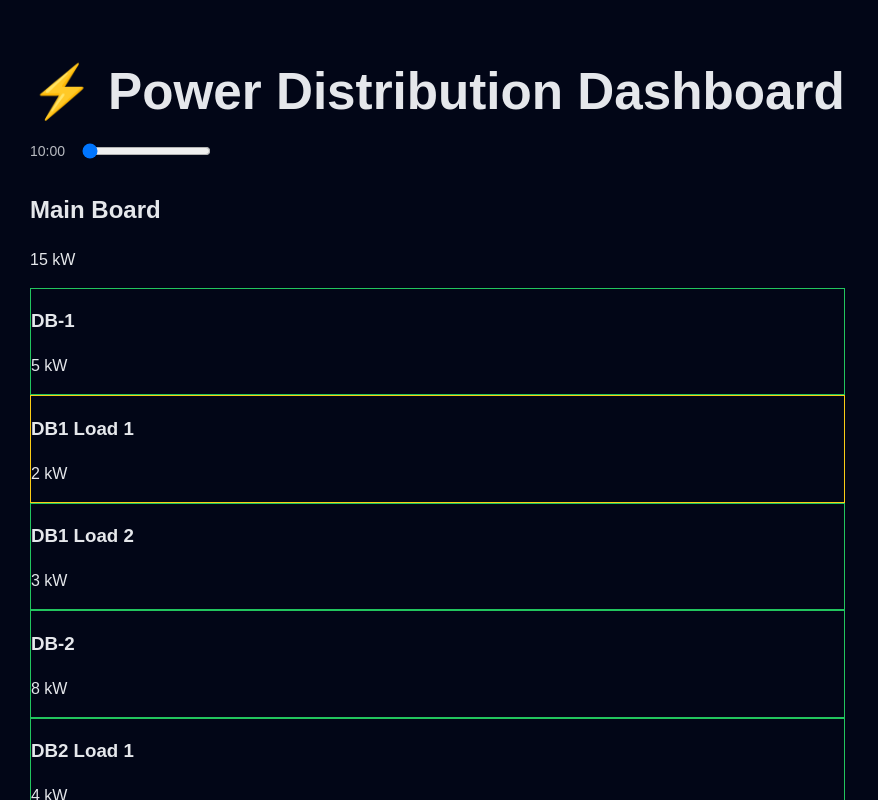
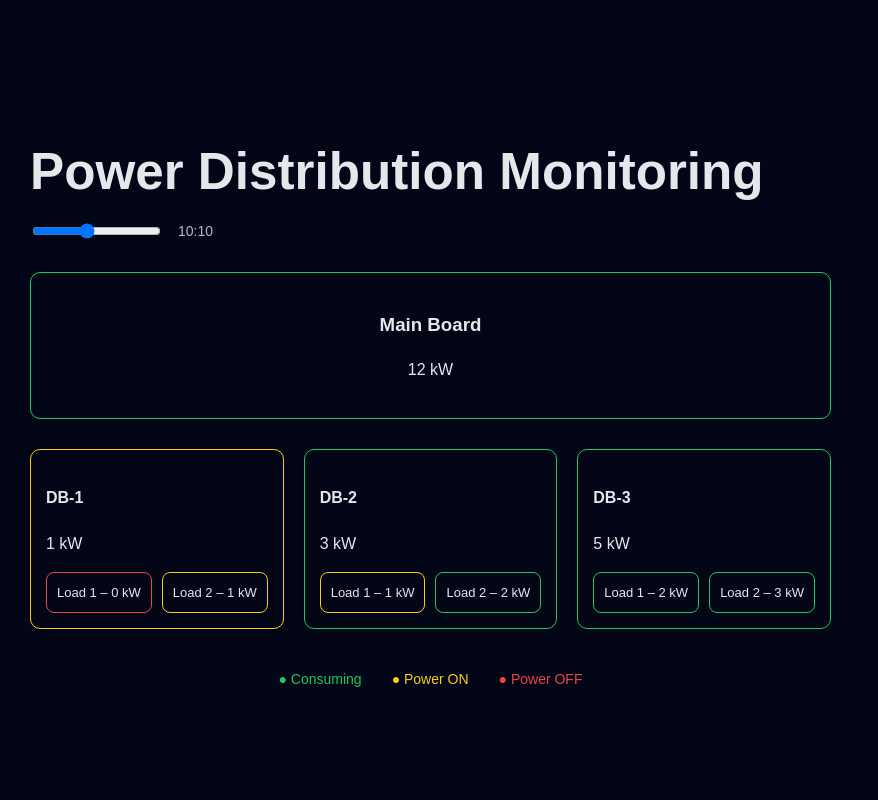
Before and after one commit to SravaniGovindhu/react-vite-starter-sqkx, a React (Vite) app: page / in a window 1280 px wide. Shown: the top 800 px of the page, without its empty margins (0-878 px from the left). Built offline with nearby package versions, Linux system fonts and the light colour scheme.

Commit message:
Update App.jsx

```diff
--- a/src/App.jsx
+++ b/src/App.jsx
@@ -1,57 +1,66 @@
 import { useState } from "react";
-import data from "./data/powerData.json";
 import "./App.css";
 
 export default function App() {
-  const [index, setIndex] = useState(0);
-  const current = data[index];
+  const [time, setTime] = useState("10:10");
 
   return (
     <div className="app">
-      <h1>⚡ Power Distribution Dashboard</h1>
+      <h1>Power Distribution Monitoring</h1>
 
       {/* Timeline */}
       <div className="timeline">
-        <span className="time-label">{current.time}</span>
         <input
           type="range"
           min="0"
-          max={data.length - 1}
-          value={index}
-          onChange={(e) => setIndex(Number(e.target.value))}
+          max="24"
+          defaultValue="10"
+          onChange={(e) => setTime(`${e.target.value}:00`)}
         />
+        <span className="time-label">{time}</span>
       </div>
 
       {/* Main Board */}
-      <div className="card main">
-        <h2>Main Board</h2>
-        <p>{current["Main Board"]} kW</p>
+      <div className="main-board green">
+        <h3>Main Board</h3>
+        <p>12 kW</p>
       </div>
 
       {/* Distribution Boards */}
-      <div className="grid">
-        {Object.keys(current).map((key) => {
-          if (key === "time" || key === "Main Board") return null;
+      <div className="db-row">
+        <div className="db yellow">
+          <h4>DB-1</h4>
+          <p>1 kW</p>
+          <div className="loads">
+            <div className="load red">Load 1 – 0 kW</div>
+            <div className="load yellow">Load 2 – 1 kW</div>
+          </div>
+        </div>
 
-          const value = current[key];
-          let status = "green";
-          if (value === 0) status = "red";
-          else if (value < 3) status = "yellow";
+        <div className="db green">
+          <h4>DB-2</h4>
+          <p>3 kW</p>
+          <div className="loads">
+            <div className="load yellow">Load 1 – 1 kW</div>
+            <div className="load green">Load 2 – 2 kW</div>
+          </div>
+        </div>
 
-          return (
-            <div key={key} className={`card ${status}`}>
-              <h3>{key}</h3>
-              <p>{value} kW</p>
-            </div>
-          );
-        })}
+        <div className="db green">
+          <h4>DB-3</h4>
+          <p>5 kW</p>
+          <div className="loads">
+            <div className="load green">Load 1 – 2 kW</div>
+            <div className="load green">Load 2 – 3 kW</div>
+          </div>
+        </div>
       </div>
 
       {/* Legend */}
       <div className="legend">
-        <span className="green">● Consuming</span>
-        <span className="yellow">● Power ON, No Load</span>
-        <span className="red">● Power OFF</span>
+        <div className="legend-item consuming">● Consuming</div>
+        <div className="legend-item on">● Power ON</div>
+        <div className="legend-item off">● Power OFF</div>
       </div>
     </div>
   );
```
